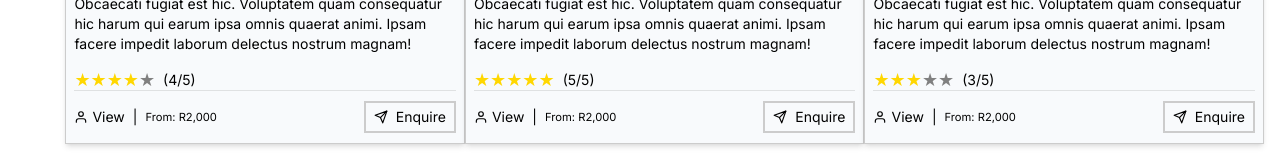
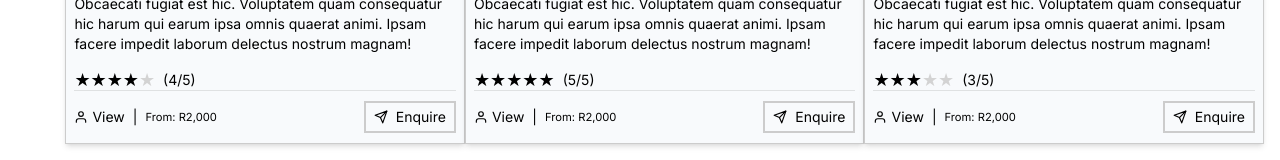
Before and after one commit to ErrolNtetha/lancing-client, a Next.js app: page /feed in a window 1280 px wide. Shown: the part 175-335 px from the top of the page. Built offline with nearby package versions, Linux system fonts and the light colour scheme; no server answers.

Commit message:
style: added a color

```diff
--- a/components/molecules/star-rating/index.tsx
+++ b/components/molecules/star-rating/index.tsx
@@ -3,16 +3,19 @@ import ReactStars from 'react-rating-stars-component';
 
 type Props = {
     value: number;
+    edit?: boolean;
 }
 
-export const StarRating = ({ value }: Props) => {
+export const StarRating = ({ value, edit = false }: Props) => {
     return (
         <ReactStars
             count={5}
             onChange={(newRating: number) => console.log(newRating)}
             size={18}
-            activeColor='#ffd700'
+            color='lightgray'
+            activeColor='#000'
             value={value}
+            edit={edit}
         />
     );
 };
```
